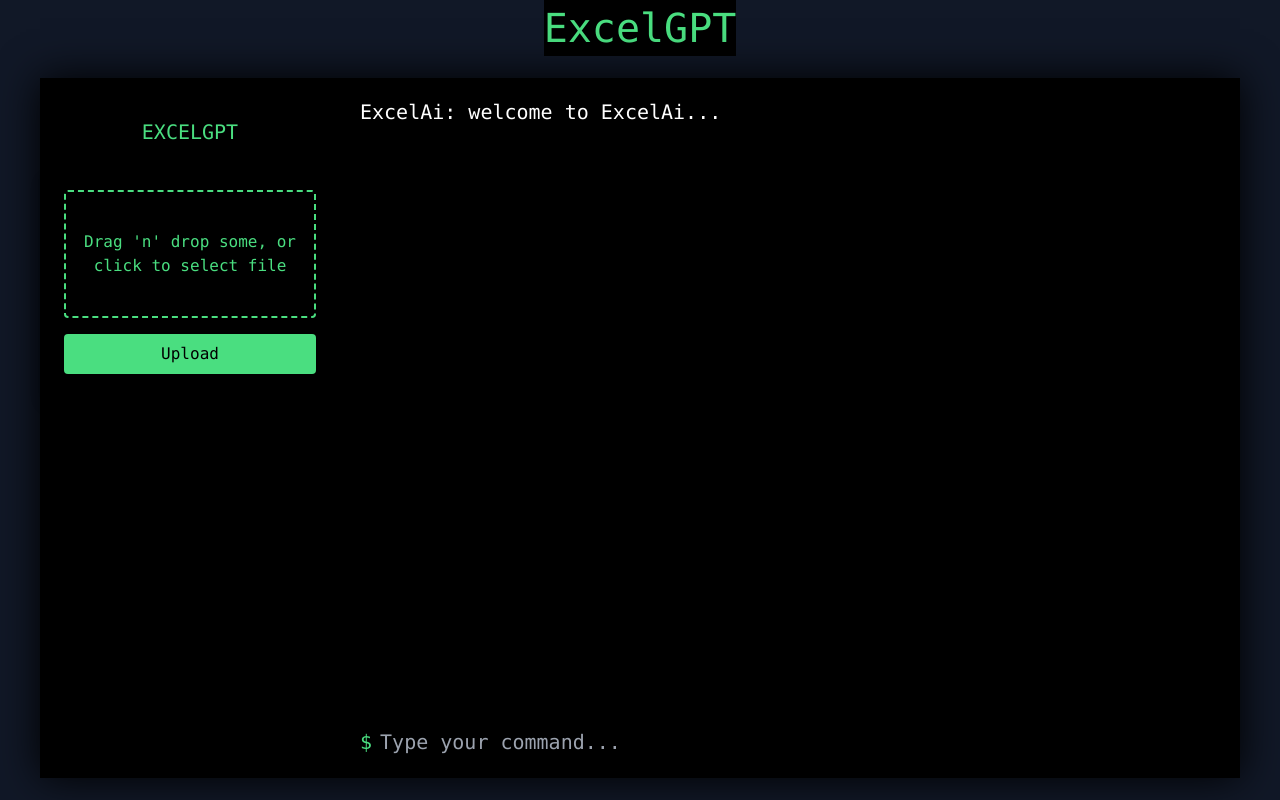
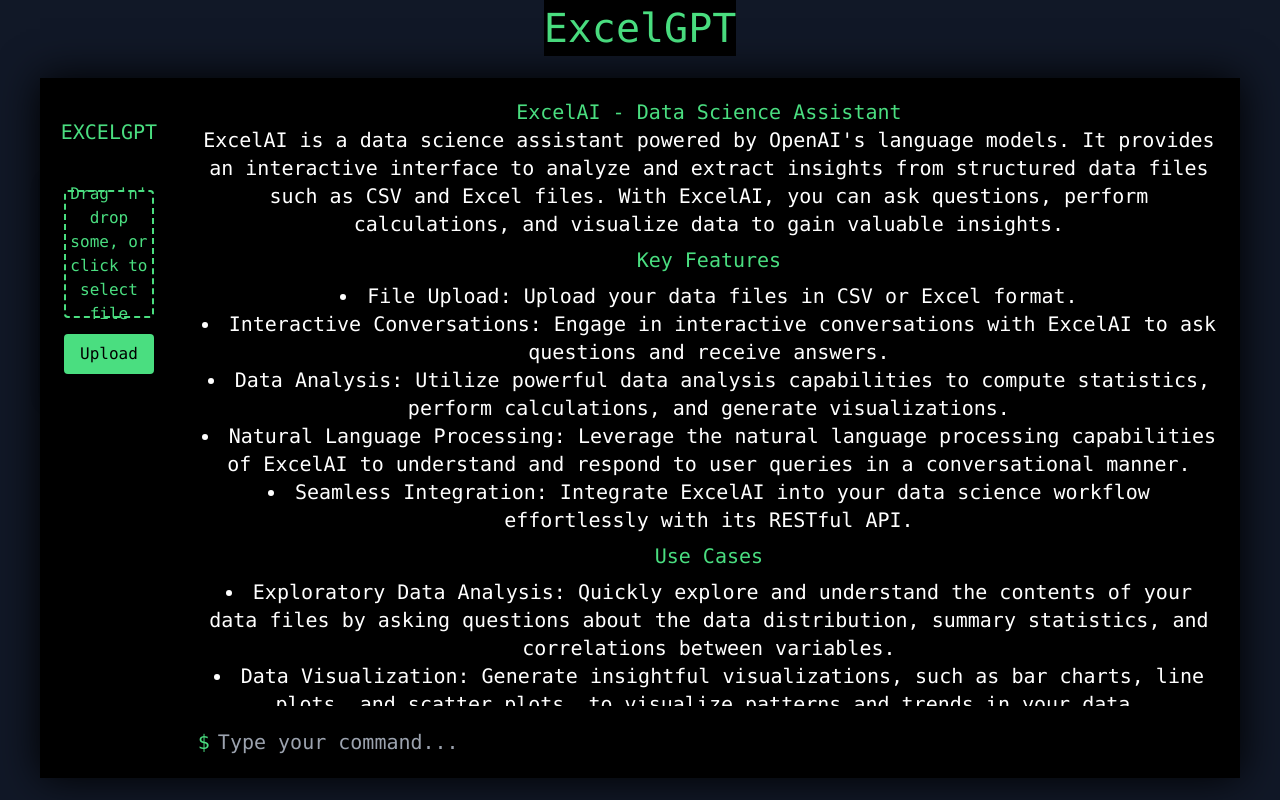
Before and after one commit to jasangill1/ExcelGPT, a Next.js app in the folder frontend/: page / in a window 1280 px wide. Built offline with nearby package versions, Linux system fonts and the light colour scheme.

Commit message:
Intromessage

```diff
--- a/frontend/components/Chatscreen.jsx
+++ b/frontend/components/Chatscreen.jsx
@@ -2,6 +2,8 @@
 import { useContext } from "react";
 import { ChatContext } from "./ChatContext";
 import ChatMessage from "./ChatMessage";
+import IntroMessage from "./IntroMessage";
+
 
 export default function Screen({ className }) {
   const { messages } = useContext(ChatContext);
@@ -10,7 +12,7 @@
     <div className={`${className} relative bg-black overflow-auto rounded-3xl`}>
       <div className="text-white text-xl p-4">
         {messages.length === 0 ? (
-          <p className="font-mono">ExcelAi: welcome to ExcelAi...</p>
+          <IntroMessage />
         ) : (
           messages.map((message, index) => (
             <ChatMessage key={index} message={message.text} isUser={message.isUser} />
--- /dev/null
+++ b/frontend/components/IntroMessage.jsx
@@ -0,0 +1,46 @@
+// components/IntroMessage.js
+import React from 'react';
+
+const IntroMessage = () => {
+  return (
+    <div className="flex space-x-4 text-center">
+      <div className="flex flex-col items-center mb-5">
+        <h2 className="text-green-400 font-mono">ExcelAI - Data Science Assistant</h2>
+            <div className="space-y-2">
+            <p className="infoText font-mono">
+            ExcelAI is a data science assistant powered by OpenAI's language models. It provides an interactive interface to analyze and extract insights from structured data files such as CSV and Excel files. With ExcelAI, you can ask questions, perform calculations, and visualize data to gain valuable insights.
+                </p>
+                <h3 className="text-green-400 font-mono">Key Features</h3>
+                <ul className="list-disc list-inside">
+                    <li className="infoText font-mono">File Upload: Upload your data files in CSV or Excel format.</li>
+                    <li className="infoText font-mono">Interactive Conversations: Engage in interactive conversations with ExcelAI to ask questions and receive answers.</li>
+                    <li className="infoText font-mono">Data Analysis: Utilize powerful data analysis capabilities to compute statistics, perform calculations, and generate visualizations.</li>
+                    <li className="infoText font-mono">Natural Language Processing: Leverage the natural language processing capabilities of ExcelAI to understand and respond to user queries in a conversational manner.</li>
+                    <li className="infoText font-mono">Seamless Integration: Integrate ExcelAI into your data science workflow effortlessly with its RESTful API.</li>
+                </ul>
+                <h3 className="text-green-400 font-mono">Use Cases</h3>
+                <ul className="list-disc list-inside">
+                    <li className="infoText font-mono">Exploratory Data Analysis: Quickly explore and understand the contents of your data files by asking questions about the data distribution, summary statistics, and correlations between variables.</li>
+                    <li className="infoText font-mono">Data Visualization: Generate insightful visualizations, such as bar charts, line plots, and scatter plots, to visualize patterns and trends in your data.</li>
+                    <li className="infoText font-mono">Statistical Analysis: Perform statistical computations on your data, including calculating means, medians, standard deviations, and correlations.</li>
+                    <li className="infoText font-mono">Predictive Modeling: Use ExcelAI to help you with predictive modeling tasks, such as predicting outcomes based on historical data or identifying important features in your dataset.</li>
+                </ul>
+                <h3 className="text-green-400 font-mono">Example Usage</h3>
+                <ol className="list-decimal list-inside">
+                    <li className="infoText font-mono">Upload a CSV file containing sales data.</li>
+                    <li className="infoText font-mono">Ask ExcelAI questions like "What is the total revenue?", "Which product category has the highest sales?", or "Show me a plot of sales over time."</li>
+                    <li className="infoText font-mono">Receive responses from ExcelAI with answers, calculations, or visualizations.</li>
+                </ol>
+                    <p className="infoText font-mono">
+                    ExcelAI simplifies data analysis tasks by providing an intuitive conversational interface and leveraging the power of AI. It empowers users with the ability to explore and gain insights from their data in a user-friendly and efficient manner.
+                </p>
+                <p className="infoText font-mono">
+                    Note: The above description is a general overview of ExcelAI's functionality and potential use cases. The specific capabilities and responses may vary based on the underlying language model and the specific data you are working with.
+                </p>
+        </div>
+      </div>
+    </div>
+  );
+};
+
+export default IntroMessage;
```
